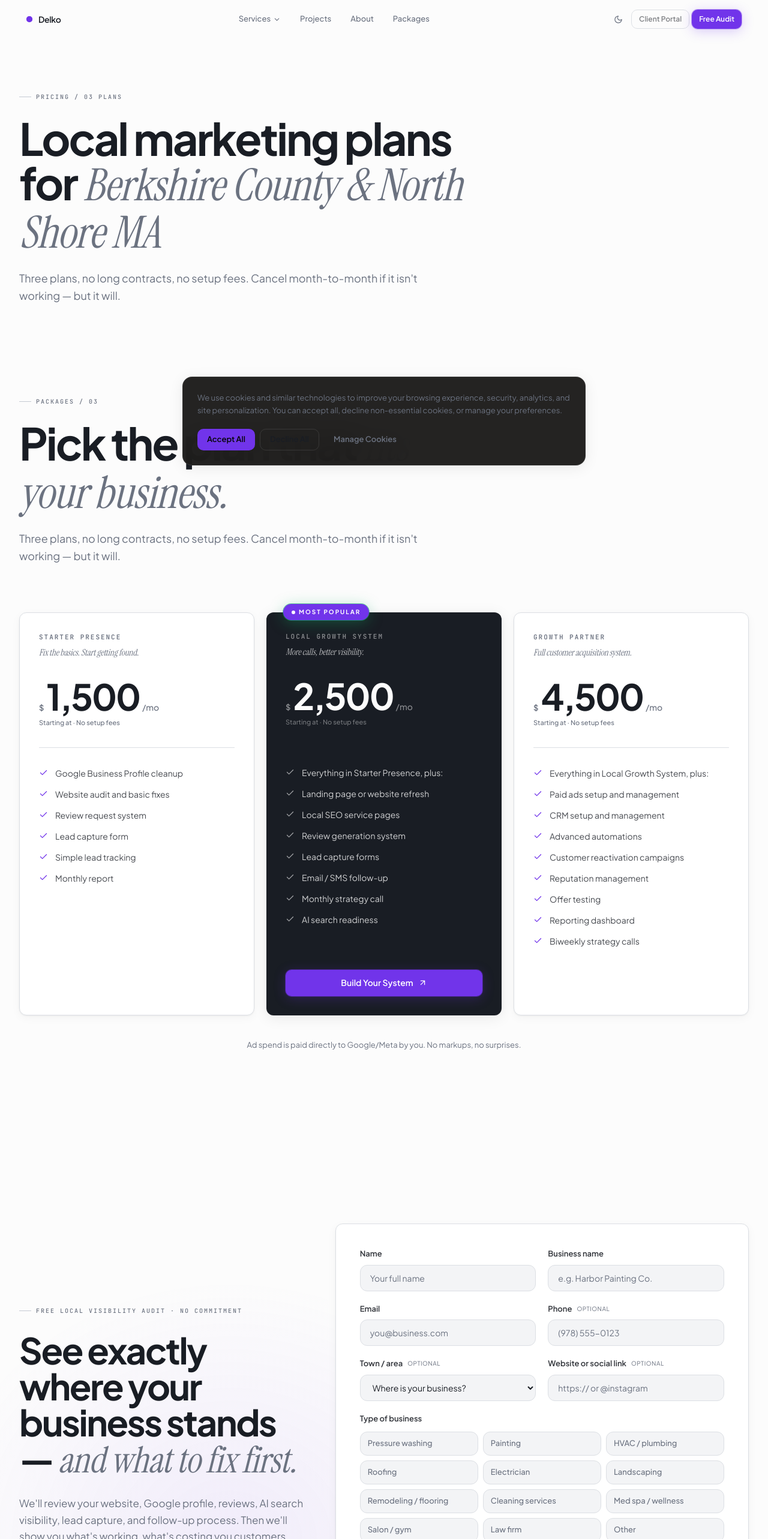
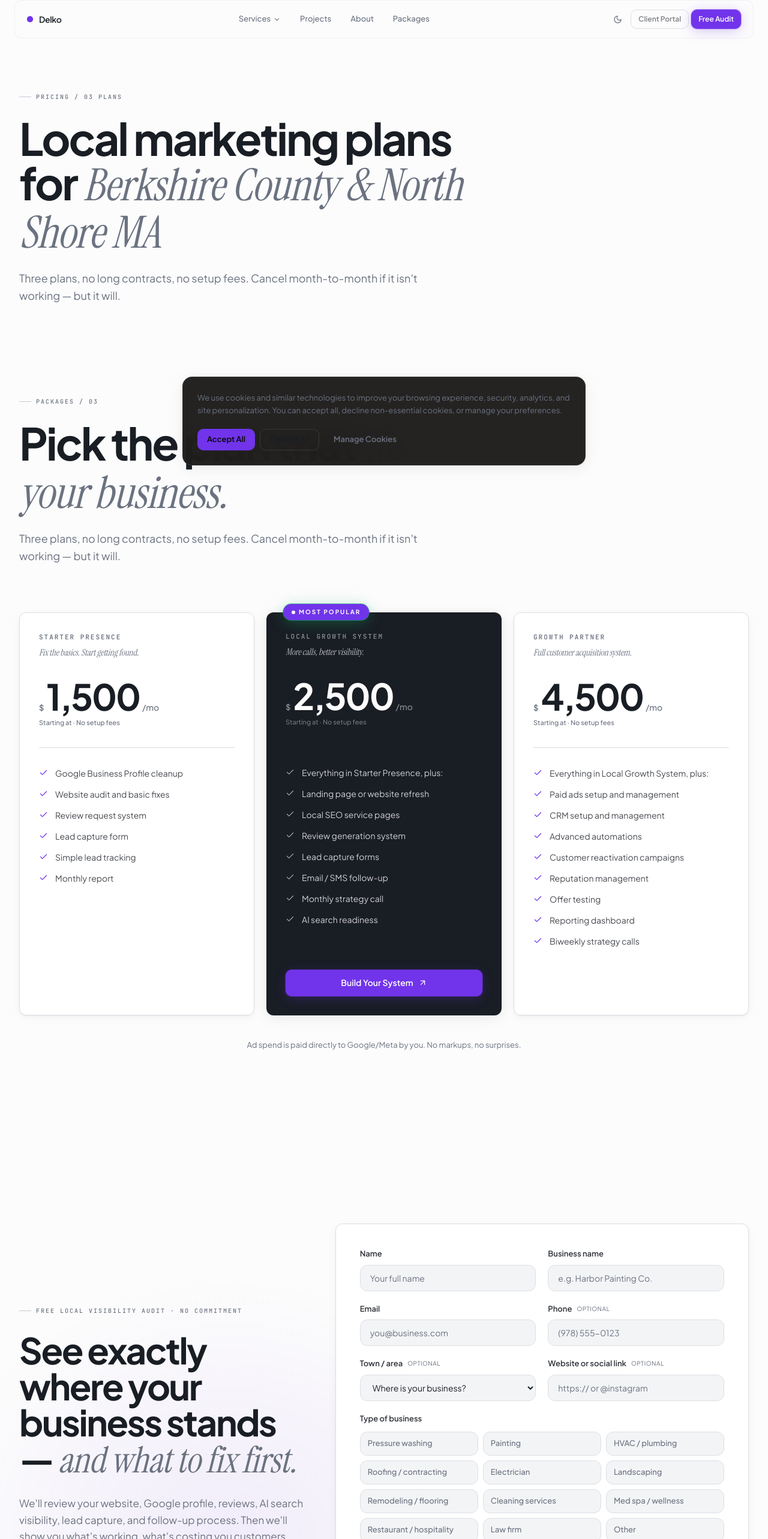
Before and after one commit to keveend10-del/delko, a Next.js app: page /pricing in a window 1280 px wide. Shown: the top 2566 px of the page at 60% size. Built offline with nearby package versions, Linux system fonts and the light colour scheme.

Commit message:
audit form and navbar fix

```diff
--- a/components/site/AuditForm.tsx
+++ b/components/site/AuditForm.tsx
@@ -9,9 +9,9 @@ import { BERKSHIRE_TOWNS, NORTH_SHORE_TOWNS } from '@/lib/admin-constants'
 
 const businessTypes = [
   'Pressure washing', 'Painting', 'HVAC / plumbing',
-  'Roofing', 'Electrician', 'Landscaping',
+  'Roofing / contracting', 'Electrician', 'Landscaping',
   'Remodeling / flooring', 'Cleaning services', 'Med spa / wellness',
-  'Salon / gym', 'Law firm', 'Other',
+  'Restaurant / hospitality', 'Law firm', 'Other',
 ]
 
 const helpOptions = [
--- a/components/site/Hero.tsx
+++ b/components/site/Hero.tsx
@@ -265,18 +265,18 @@ const HeroVisual = () => (
     </div>
 
     {/* Floating chips */}
-    <motion.div animate={{ y: [0, -8, 0] }} transition={{ duration: 5, repeat: Infinity, ease: 'easeInOut' }} className="absolute -left-8 top-[44%] rounded-xl px-3.5 py-2.5 flex items-center gap-3 shadow-offset bg-[#070707] border border-white/[0.08]">
+    <motion.div animate={{ y: [0, -8, 0] }} transition={{ duration: 5, repeat: Infinity, ease: 'easeInOut' }} className="absolute -left-8 top-[44%] rounded-xl px-3.5 py-2.5 flex items-center gap-3 shadow-card bg-popover border border-border">
       <div className="h-8 w-8 rounded-xl bg-accent/15 flex items-center justify-center shrink-0">
         <Star size={14} className="text-accent fill-accent" />
       </div>
       <div>
-        <div className="text-[12px] font-bold">4.9 Google</div>
+        <div className="text-[12px] font-bold text-foreground">4.9 Google</div>
         <div className="text-[10px] text-muted-foreground">+27 new reviews</div>
       </div>
     </motion.div>
 
-    <motion.div animate={{ y: [0, 10, 0] }} transition={{ duration: 6, repeat: Infinity, ease: 'easeInOut', delay: 1 }} className="absolute -right-6 bottom-20 rounded-xl px-3.5 py-2.5 flex items-center gap-2.5 shadow-offset bg-[#070707] border border-white/[0.08]">
-      <div className="h-8 w-8 rounded-xl bg-white/5 flex items-center justify-center shrink-0">
+    <motion.div animate={{ y: [0, 10, 0] }} transition={{ duration: 6, repeat: Infinity, ease: 'easeInOut', delay: 1 }} className="absolute -right-6 bottom-20 rounded-xl px-3.5 py-2.5 flex items-center gap-2.5 shadow-card bg-popover border border-border">
+      <div className="h-8 w-8 rounded-xl bg-foreground/[0.06] flex items-center justify-center shrink-0">
         <TrendingUp size={14} className="text-accent" />
       </div>
       <div>
@@ -285,14 +285,14 @@ const HeroVisual = () => (
       </div>
     </motion.div>
 
-    <motion.div animate={{ y: [0, -5, 0] }} transition={{ duration: 4, repeat: Infinity, ease: 'easeInOut', delay: 0.5 }} className="absolute left-6 bottom-4 rounded-full px-3.5 py-1.5 flex items-center gap-1.5 bg-[#070707] border border-white/[0.08]">
+    <motion.div animate={{ y: [0, -5, 0] }} transition={{ duration: 4, repeat: Infinity, ease: 'easeInOut', delay: 0.5 }} className="absolute left-6 bottom-4 rounded-full px-3.5 py-1.5 flex items-center gap-1.5 bg-popover border border-border shadow-card">
       <Check size={11} className="text-accent" />
-      <span className="text-[10px] font-semibold">#1 in local results</span>
+      <span className="text-[10px] font-semibold text-foreground">#1 in local results</span>
     </motion.div>
 
-    <motion.div animate={{ y: [0, 6, 0] }} transition={{ duration: 4.5, repeat: Infinity, ease: 'easeInOut', delay: 2 }} className="absolute right-4 top-[11%] rounded-full px-3.5 py-1.5 flex items-center gap-1.5 bg-[#070707] border border-white/[0.08]">
+    <motion.div animate={{ y: [0, 6, 0] }} transition={{ duration: 4.5, repeat: Infinity, ease: 'easeInOut', delay: 2 }} className="absolute right-4 top-[11%] rounded-full px-3.5 py-1.5 flex items-center gap-1.5 bg-popover border border-border shadow-card">
       <MapPin size={10} className="text-accent" />
-      <span className="text-[10px] font-semibold">Verified local</span>
+      <span className="text-[10px] font-semibold text-foreground">Verified local</span>
     </motion.div>
   </div>
 )
--- a/components/site/Navbar.tsx
+++ b/components/site/Navbar.tsx
@@ -128,7 +128,7 @@ export const Navbar = () => {
           className={`flex items-center justify-between h-16 px-5 rounded-xl transition-all duration-500 ${
             scrolled
               ? 'bg-background border border-border shadow-[0_2px_16px_rgba(0,0,0,0.06)] dark:shadow-elevated'
-              : 'bg-transparent'
+              : 'bg-background/60 backdrop-blur-md border border-border/40'
           }`}
           initial={{ opacity: 0, y: -16 }}
           animate={{ opacity: 1, y: 0 }}
```
